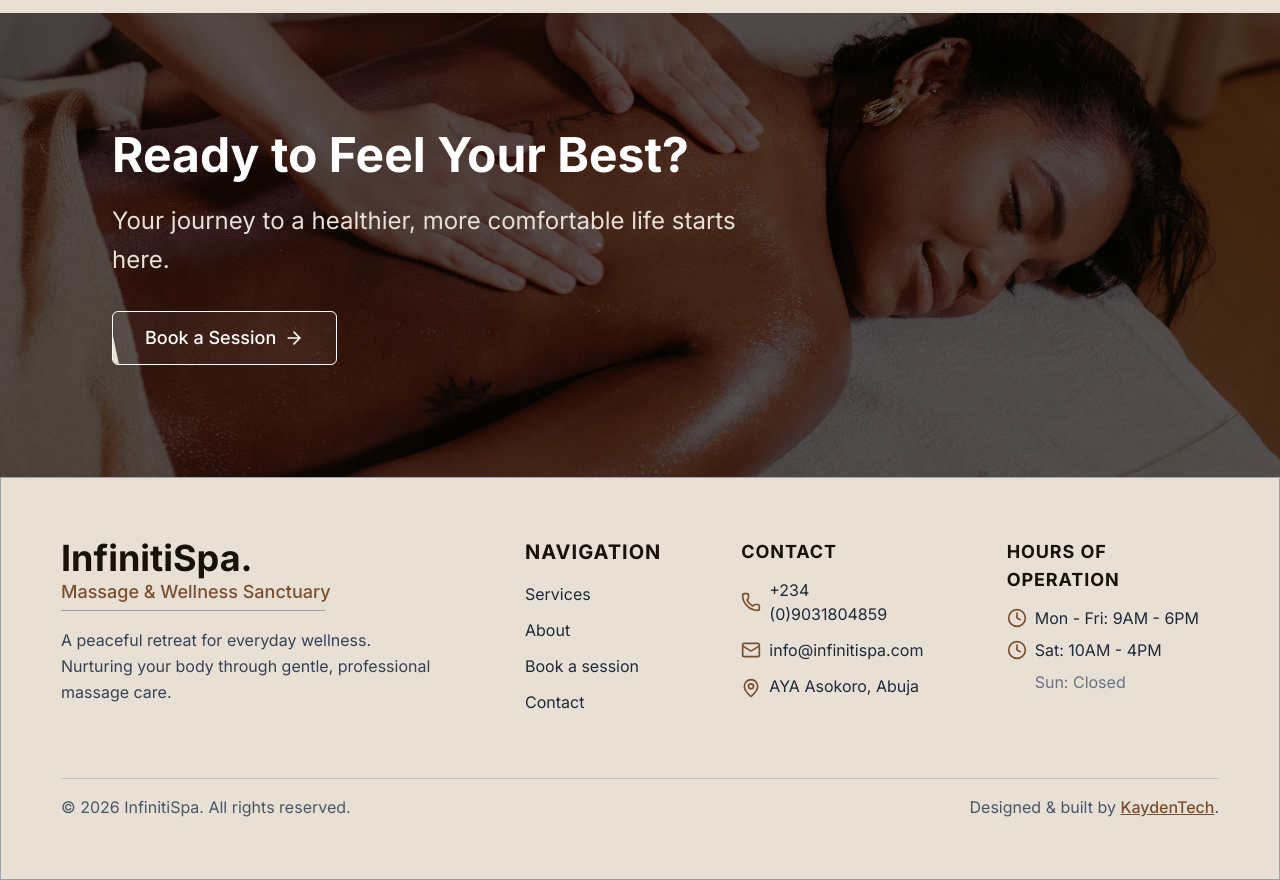
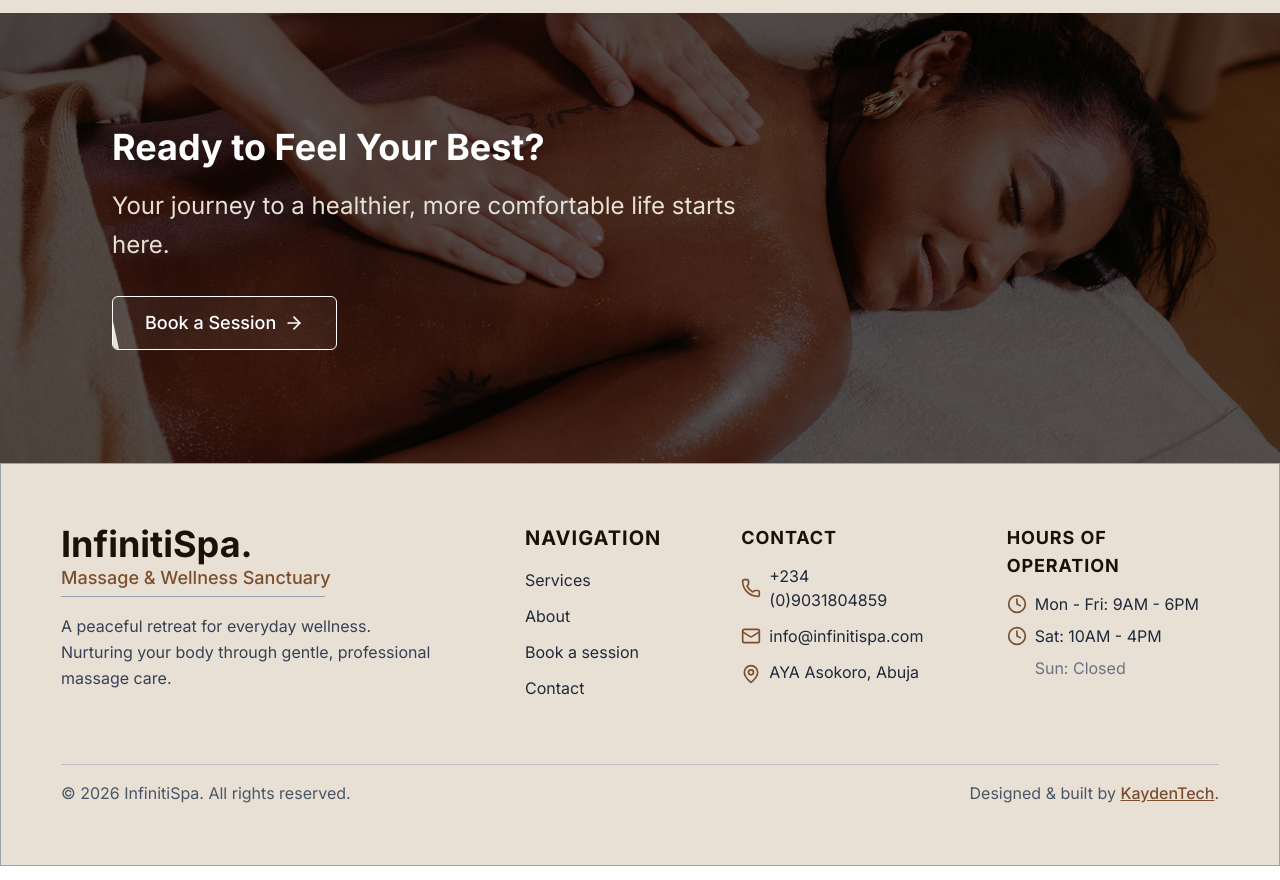
Before and after one commit to Ricsie11/stillpoint, a React (Vite) app: page / in a window 1280 px wide. Shown: the part 2220-3100 px from the top of the page. Built offline with nearby package versions, Linux system fonts and the light colour scheme; some icons are missing; a web font is replaced by a local one.

Commit message:
fix: adjust heading size for improved consistency in CallToAction component

```diff
--- a/src/components/Call-to-action.tsx
+++ b/src/components/Call-to-action.tsx
@@ -13,7 +13,7 @@ function CallToAction() {
       <div className="absolute bg-black/60 inset-0" />
 
       <div className="relative z-10 items-center justify-start p-10 sm:p-20 lg:p-28">
-        <h2 className="text-3xl sm:text-3xl md:text-3xl lg:text-4xl xl:text-5xl font-bold text-white leading-tight">
+        <h2 className="text-2xl sm:text-3xl md:text-3xl lg:text-4xl font-bold text-white leading-tight">
           Ready to Feel Your Best?
         </h2>
         <p className="text-[#E8E0D5] text-lg sm:text-xl lg:text-2xl mt-4 max-w-2xl leading-relaxed">
```
